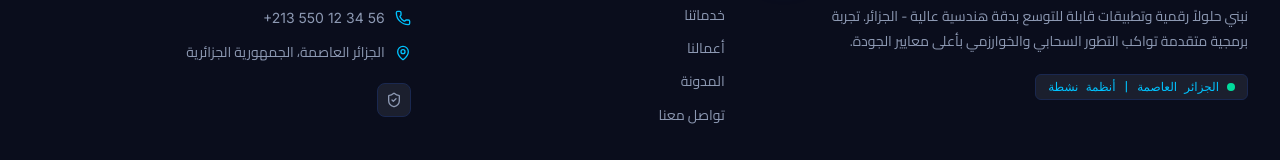
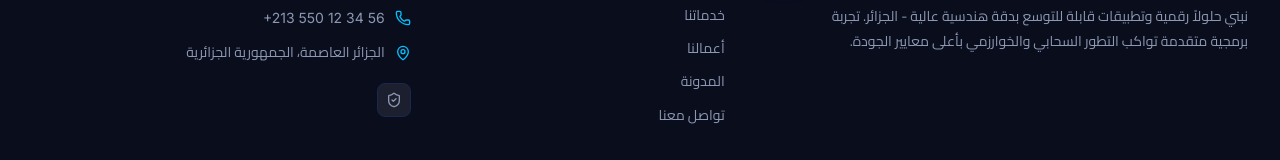
Before and after one commit to ammarnaass/AN-DEV, a React (Vite) app in the folder apps/web/: page / in a window 1280 px wide. Shown: the part 3238-3398 px from the top of the page. Built offline with nearby package versions, Linux system fonts and the light colour scheme; no server answers.

Commit message:
chore(footer): remove active systems location badge

```diff
--- a/apps/web/src/components/layout/Footer.tsx
+++ b/apps/web/src/components/layout/Footer.tsx
@@ -147,12 +147,6 @@ export const Footer: React.FC = () => {
                 ? "نبني حلولاً رقمية وتطبيقات قابلة للتوسع بدقة هندسية عالية - الجزائر. تجربة برمجية متقدمة تواكب التطور السحابي والخوارزمي بأعلى معايير الجودة."
                 : "Algerian software agency engineering high-performance web, mobile, and custom systems built for scale and reliability with mathematical precision."}
             </p>
-            <div className="flex items-center gap-2 pt-1">
-              <span className="inline-flex items-center gap-2 px-3 py-1 rounded-md bg-surface-container border border-line text-secondary font-mono text-xs">
-                <span className="w-2 h-2 rounded-full bg-status-ok animate-pulse" />
-                <span>{locale === "ar" ? "الجزائر العاصمة | أنظمة نشطة" : "Algiers Hub | Active Systems"}</span>
-              </span>
-            </div>
           </div>
 
           {/* Col 2: Navigation Links */}
```
